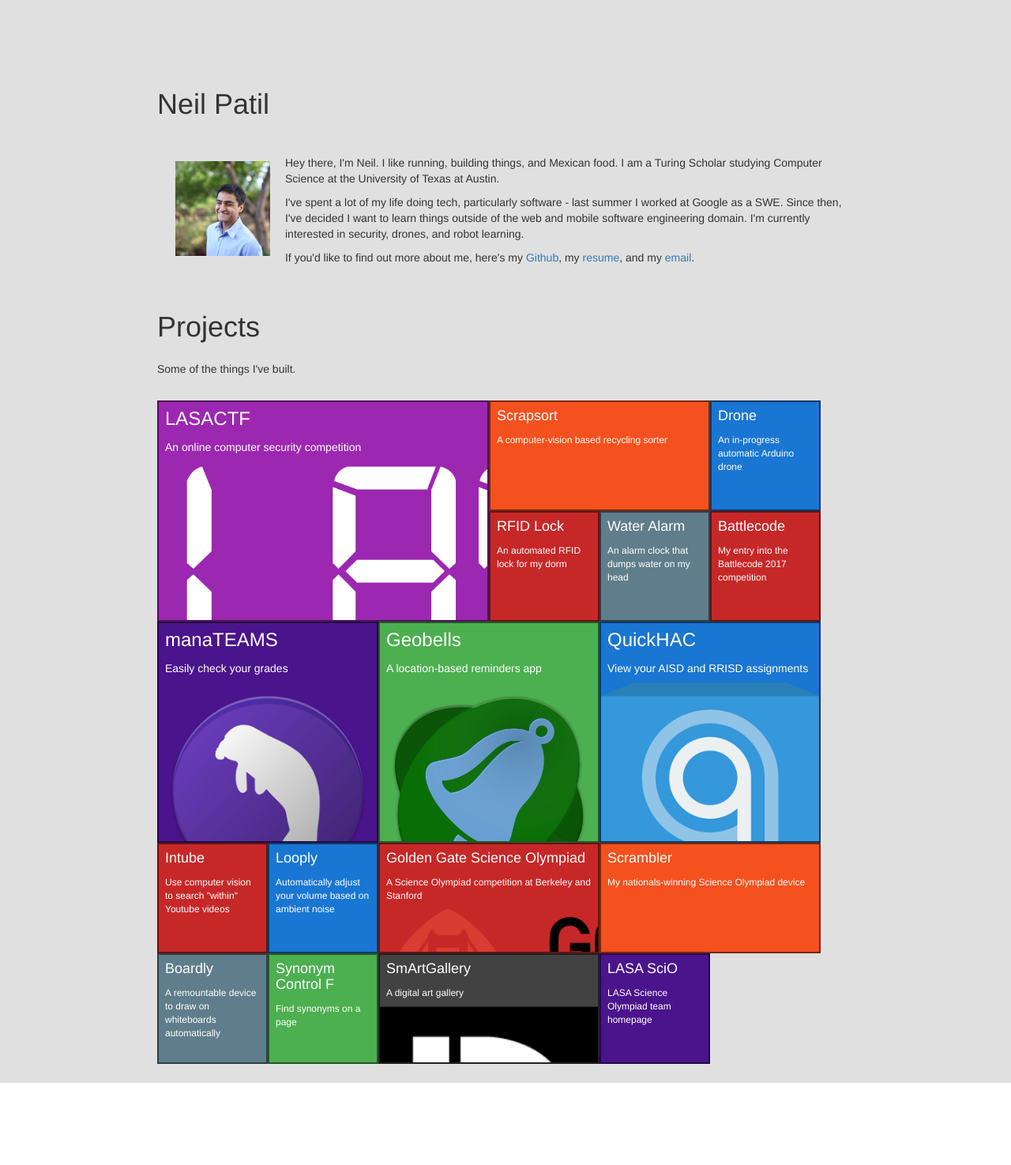
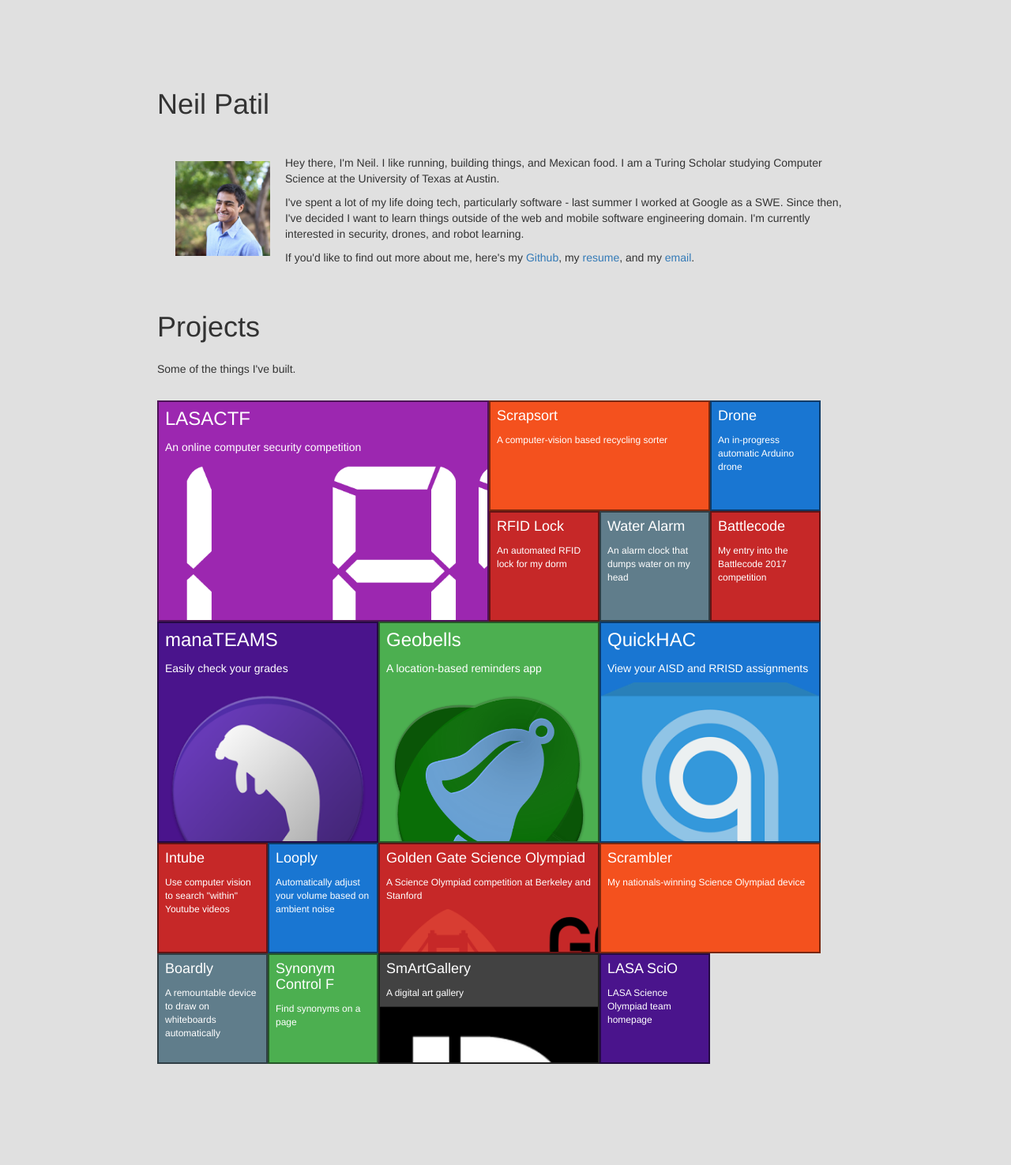
Before and after one commit to patil215/patil215.github.io, a Jekyll site: the page built from index.html, in a window 1280 px wide. Shown: the whole page at 79% size. Built offline with Jekyll 4.4.1, drawn with Linux system fonts in a browser that asks for light colours; nearby versions of some CDN libraries; before the commit the page ends 1371 px from its top, so only the background shows below that.

Commit message:
Increase padding at bottom of page

```diff
--- a/css/main.scss
+++ b/css/main.scss
@@ -20,6 +20,7 @@
 	margin-left: auto;
 	margin-right: auto;
 	padding: 24px;
+	padding-bottom: 128px;
 }
 
 .grid-item {
```
Also changed, not shown: 2 other files.
